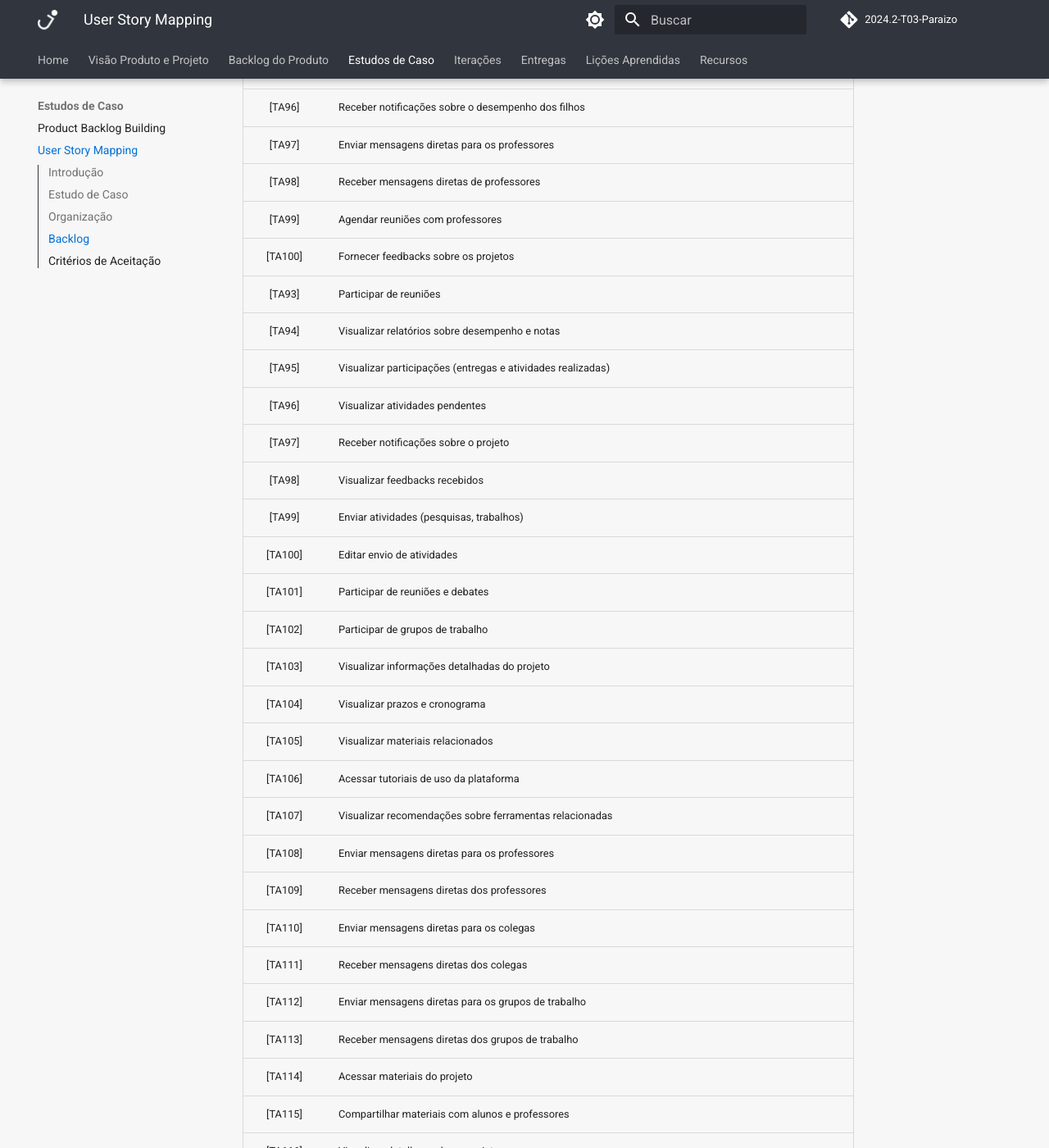
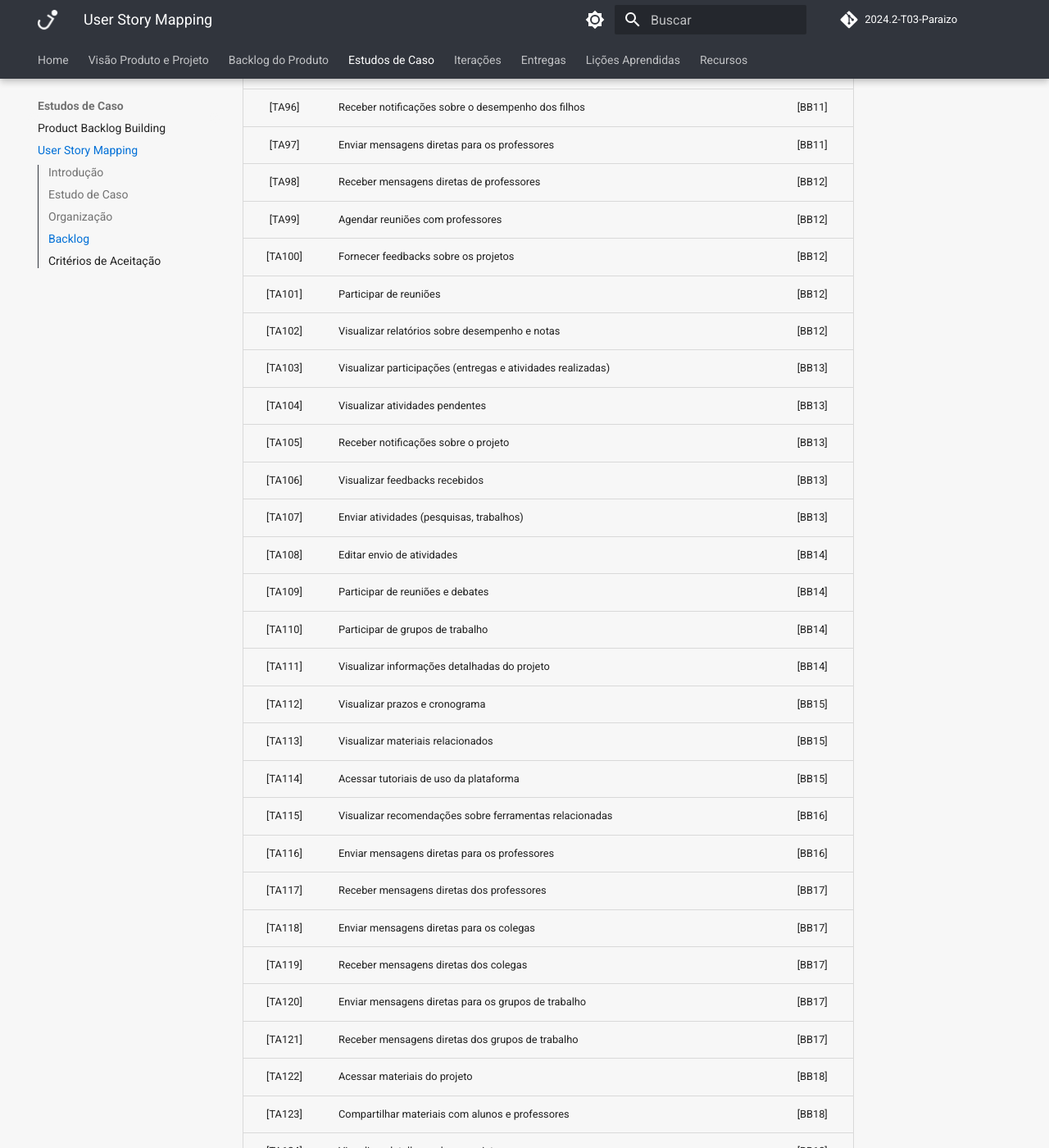
Before and after one commit to mdsreq-fga-unb/2024.2-T03-Paraizo, an MkDocs documentation site: the page built from docs/estudos-de-caso/usm/index.md, in a window 1280 px wide and 1400 px high, scrolled down 5725 px. Shown: the whole window at 82% size. Built offline with MkDocs 1.6.1 and Material for MkDocs 9.7.7, drawn with Linux system fonts in a browser that asks for light colours; comment, search, counter and statistics services are not loaded; the version menu is left out; some of the changed text lies outside the part shown.

Commit message:
fix: IDS

```diff
--- a/docs/estudos-de-caso/usm/index.md
+++ b/docs/estudos-de-caso/usm/index.md
@@ -160,44 +160,44 @@ User Story Mapping - EduConnect
     | [TA88] | Visualizar informações gerais do evento | [BB08] |
     | [TA89] | Visualizar todos os feedbacks do evento | [BB08] |
     | [TA90] | Excluir evento da lista de eventos realizados | [BB08] |
-    | [TA91] | Visualizar informações e detalhes do projeto |
-    | [TA92] | Receber notificações sobre projetos e eventos |
-    | [TA93] | Acessar materiais relacionados ao projeto |
-    | [TA94] | Visualizar relatórios sobre desempenho dos filhos |
-    | [TA95] | Visualizar participação dos filhos em atividades |
-    | [TA96] | Receber notificações  sobre o desempenho dos filhos |
-    | [TA97] | Enviar mensagens diretas para os professores |
-    | [TA98] | Receber mensagens diretas de professores |
-    | [TA99] | Agendar reuniões com professores |
-    | [TA100] | Fornecer feedbacks sobre os projetos |
-    | [TA93] | Participar de reuniões |
-    | [TA94] | Visualizar relatórios sobre desempenho e notas |
-    | [TA95] | Visualizar participações (entregas e atividades realizadas) |
-    | [TA96] | Visualizar atividades pendentes |
-    | [TA97] | Receber notificações sobre o projeto |
-    | [TA98] | Visualizar feedbacks recebidos |
-    | [TA99] | Enviar atividades (pesquisas, trabalhos) |
-    | [TA100] | Editar envio de atividades |
-    | [TA101] | Participar de reuniões e debates |
-    | [TA102] | Participar de grupos de trabalho |
-    | [TA103] | Visualizar informações detalhadas do projeto |
-    | [TA104] | Visualizar prazos e cronograma |
-    | [TA105] | Visualizar materiais relacionados |
-    | [TA106] | Acessar tutoriais de uso da plataforma |
-    | [TA107] | Visualizar recomendações sobre ferramentas relacionadas |
-    | [TA108] | Enviar mensagens diretas para os professores |
-    | [TA109] | Receber mensagens diretas dos professores |
-    | [TA110] | Enviar mensagens diretas para os colegas |
-    | [TA111] | Receber mensagens diretas dos colegas |
-    | [TA112] | Enviar mensagens diretas para os grupos de trabalho |
-    | [TA113] | Receber mensagens diretas dos grupos de trabalho |
-    | [TA114] | Acessar materiais do projeto |
-    | [TA115] | Compartilhar materiais com alunos e professores |
-    | [TA116] | Visualizar detalhes sobre o projeto |
-    | [TA116] | Visualizar relatórios gerais sobre o andamento do projeto |
-    | [TA117] | Fornecer feedbacks sobre o andamento do projeto |
-    | [TA118] | Agendar reuniões e eventos |
-    | [TA119] | Participar de reuniões e eventos |
+    | [TA91] | Visualizar informações e detalhes do projeto | [BB09] |
+    | [TA92] | Receber notificações sobre projetos e eventos | [BB09] |
+    | [TA93] | Acessar materiais relacionados ao projeto | [BB09] |
+    | [TA94] | Visualizar relatórios sobre desempenho dos filhos | [BB10] |
+    | [TA95] | Visualizar participação dos filhos em atividades | [BB10] |
+    | [TA96] | Receber notificações  sobre o desempenho dos filhos | [BB11] |
+    | [TA97] | Enviar mensagens diretas para os professores | [BB11] |
+    | [TA98] | Receber mensagens diretas de professores | [BB12] |
+    | [TA99] | Agendar reuniões com professores | [BB12] |
+    | [TA100] | Fornecer feedbacks sobre os projetos | [BB12] |
+    | [TA101] | Participar de reuniões | [BB12] |
+    | [TA102] | Visualizar relatórios sobre desempenho e notas | [BB12] |
+    | [TA103] | Visualizar participações (entregas e atividades realizadas) | [BB13] |
+    | [TA104] | Visualizar atividades pendentes | [BB13] |
+    | [TA105] | Receber notificações sobre o projeto | [BB13] |
+    | [TA106] | Visualizar feedbacks recebidos | [BB13] |
+    | [TA107] | Enviar atividades (pesquisas, trabalhos) | [BB13] |
+    | [TA108] | Editar envio de atividades | [BB14] |
+    | [TA109] | Participar de reuniões e debates | [BB14] |
+    | [TA110] | Participar de grupos de trabalho | [BB14] |
+    | [TA111] | Visualizar informações detalhadas do projeto | [BB14] |
+    | [TA112] | Visualizar prazos e cronograma | [BB15] |
+    | [TA113] | Visualizar materiais relacionados | [BB15] |
+    | [TA114] | Acessar tutoriais de uso da plataforma | [BB15] |
+    | [TA115] | Visualizar recomendações sobre ferramentas relacionadas | [BB16] |
+    | [TA116] | Enviar mensagens diretas para os professores | [BB16] |
+    | [TA117] | Receber mensagens diretas dos professores | [BB17] |
+    | [TA118] | Enviar mensagens diretas para os colegas | [BB17] |
+    | [TA119] | Receber mensagens diretas dos colegas | [BB17] |
+    | [TA120] | Enviar mensagens diretas para os grupos de trabalho | [BB17] |
+    | [TA121] | Receber mensagens diretas dos grupos de trabalho | [BB17] |
+    | [TA122] | Acessar materiais do projeto | [BB18] |
+    | [TA123] | Compartilhar materiais com alunos e professores | [BB18] |
+    | [TA124] | Visualizar detalhes sobre o projeto | [BB18] |
+    | [TA125] | Visualizar relatórios gerais sobre o andamento do projeto | [BB18] |
+    | [TA126] | Fornecer feedbacks sobre o andamento do projeto | [BB19] |
+    | [TA127] | Agendar reuniões e eventos | [BB19] |
+    | [TA128] | Participar de reuniões e eventos | [BB19] |
 
 === "Release 2"
 
```
Also changed, not shown: other parts of docs/estudos-de-caso/usm/index.md (+15 -15 lines).
